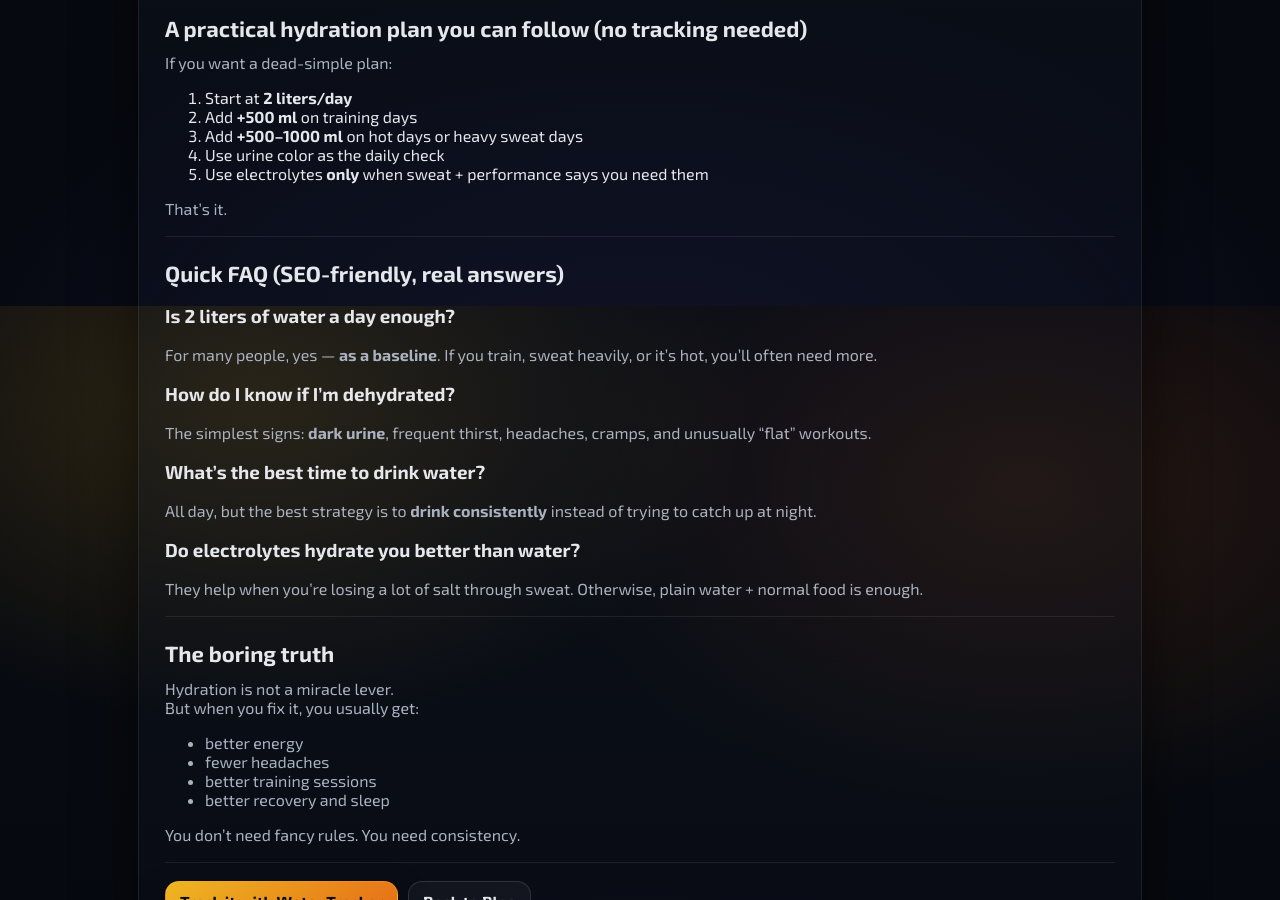
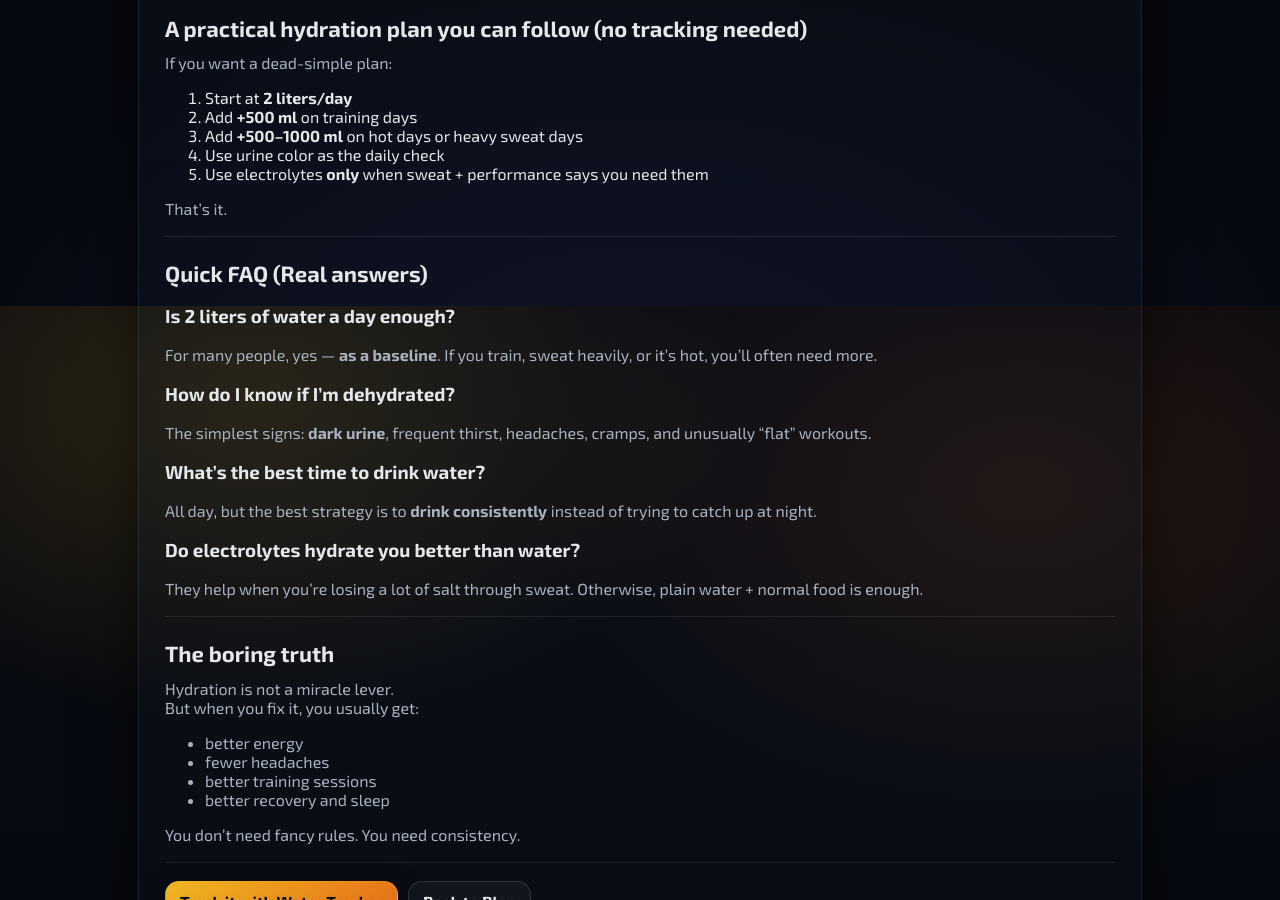
Before and after one commit to AntczakEI/stellarlift-blog, a Jekyll site: the page built from _posts/2026-02-16-hydration-basics.md, in a window 1280 px wide and 900 px high, scrolled down 3294 px. Built offline with Jekyll 4.4.1, drawn with Linux system fonts in a browser that asks for light colours.

Commit message:
Update 2026-02-16-hydration-basics.md

```diff
--- a/_posts/2026-02-16-hydration-basics.md
+++ b/_posts/2026-02-16-hydration-basics.md
@@ -171,7 +171,7 @@ That’s it.
 
 ---
 
-## Quick FAQ (SEO-friendly, real answers)
+## Quick FAQ (Real answers)
 
 ### Is 2 liters of water a day enough?
 For many people, yes — **as a baseline**. If you train, sweat heavily, or it’s hot, you’ll often need more.
```
